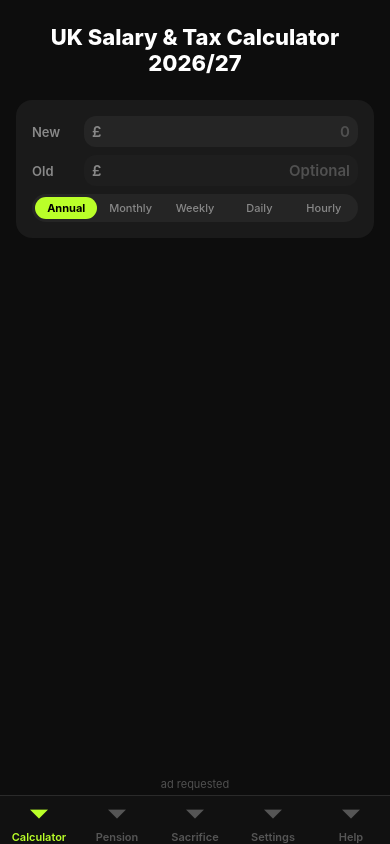
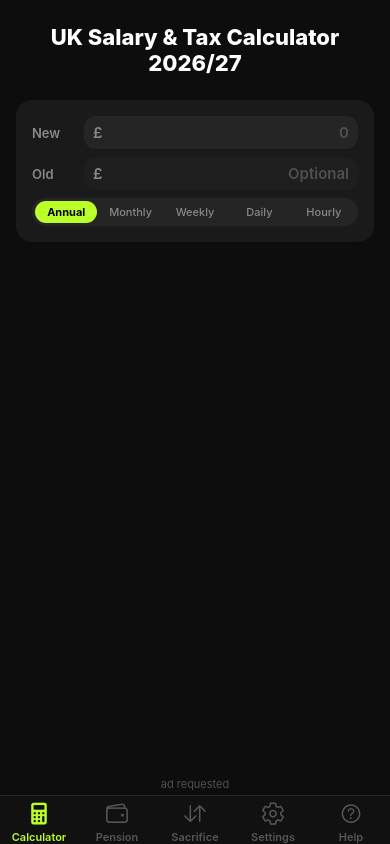
Before and after one commit to lukecode99/uk-salary-tax-calculator, a React Native app: screen / in a window 390 px wide. Built offline with nearby package versions, Linux system fonts and the light colour scheme.

Commit message:
UI polish: real tab-bar icons (Ionicons) + lime focus highlight on all inputs

```diff
--- a/App.tsx
+++ b/App.tsx
@@ -1,6 +1,7 @@
 import React, { useState, useMemo, useEffect } from 'react';
 import { NavigationContainer } from '@react-navigation/native';
 import { createBottomTabNavigator } from '@react-navigation/bottom-tabs';
+import { Ionicons } from '@expo/vector-icons';
 import { mobileAds } from './src/ads';
 import { MainScreen } from './src/screens/MainScreen';
 import { PensionScreen } from './src/screens/PensionScreen';
@@ -58,7 +59,15 @@ export default function App() {
           headerShown: false,
         }}
       >
-        <Tab.Screen name="Calculator" options={{ tabBarLabel: 'Calculator' }}>
+        <Tab.Screen
+          name="Calculator"
+          options={{
+            tabBarLabel: 'Calculator',
+            tabBarIcon: ({ focused, color, size }) => (
+              <Ionicons name={focused ? 'calculator' : 'calculator-outline'} size={size} color={color} />
+            ),
+          }}
+        >
           {() => (
             <MainScreen
               newSalary={newSalary}
@@ -72,7 +81,15 @@ export default function App() {
           )}
         </Tab.Screen>
 
-        <Tab.Screen name="Pension" options={{ tabBarLabel: 'Pension' }}>
+        <Tab.Screen
+          name="Pension"
+          options={{
+            tabBarLabel: 'Pension',
+            tabBarIcon: ({ focused, color, size }) => (
+              <Ionicons name={focused ? 'wallet' : 'wallet-outline'} size={size} color={color} />
+            ),
+          }}
+        >
           {() => (
             <PensionScreen
               annualSalary={annualSalary}
@@ -82,7 +99,15 @@ export default function App() {
           )}
         </Tab.Screen>
 
-        <Tab.Screen name="Sacrifice" options={{ tabBarLabel: 'Sacrifice' }}>
+        <Tab.Screen
+          name="Sacrifice"
+          options={{
+            tabBarLabel: 'Sacrifice',
+            tabBarIcon: ({ focused, color, size }) => (
+              <Ionicons name={focused ? 'swap-vertical' : 'swap-vertical-outline'} size={size} color={color} />
+            ),
+          }}
+        >
           {() => (
             <SalaryScrificeScreen
               annualSalary={annualSalary}
@@ -92,11 +117,27 @@ export default function App() {
           )}
         </Tab.Screen>
 
-        <Tab.Screen name="Settings" options={{ tabBarLabel: 'Settings' }}>
+        <Tab.Screen
+          name="Settings"
+          options={{
+            tabBarLabel: 'Settings',
+            tabBarIcon: ({ focused, color, size }) => (
+              <Ionicons name={focused ? 'settings' : 'settings-outline'} size={size} color={color} />
+            ),
+          }}
+        >
           {() => <SettingsScreen settings={settings} onChange={setSettings} />}
         </Tab.Screen>
 
-        <Tab.Screen name="Help" options={{ tabBarLabel: 'Help' }}>
+        <Tab.Screen
+          name="Help"
+          options={{
+            tabBarLabel: 'Help',
+            tabBarIcon: ({ focused, color, size }) => (
+              <Ionicons name={focused ? 'help-circle' : 'help-circle-outline'} size={size} color={color} />
+            ),
+          }}
+        >
           {() => <HelpScreen taxYear={settings.taxYear} />}
         </Tab.Screen>
       </Tab.Navigator>
--- a/src/screens/MainScreen.tsx
+++ b/src/screens/MainScreen.tsx
@@ -44,6 +44,7 @@ export function MainScreen({
   inputPeriod, setInputPeriod, settings,
 }: Props) {
   const [resultPeriod, setResultPeriod] = React.useState<Period>('monthly');
+  const [focusedField, setFocusedField] = React.useState<string | null>(null);
   const [adStatus, setAdStatus] = React.useState('requested');
   const [showPension, setShowPension] = React.useState(false);
   const [showEmployer, setShowEmployer] = React.useState(false);
@@ -197,7 +198,7 @@ export function MainScreen({
           <View style={styles.card}>
             <View style={styles.inputRow}>
               <Text style={styles.inputLabel} numberOfLines={1}>New</Text>
-              <View style={styles.inputWrapper}>
+              <View style={[styles.inputWrapper, focusedField === 'new' && styles.inputWrapperFocused]}>
                 <Text style={styles.currencyPrefix}>£</Text>
                 <TextInput
                   style={styles.input}
@@ -205,6 +206,8 @@ export function MainScreen({
                   placeholder="0"
                   placeholderTextColor={colors.textMuted}
                   value={newSalary}
+                  onFocus={() => setFocusedField('new')}
+                  onBlur={() => setFocusedField(null)}
                   onChangeText={(t) => {
                     const raw = t.replace(/[^0-9.]/g, '');
                     const [int, dec] = raw.split('.');
@@ -216,7 +219,7 @@ export function MainScreen({
             </View>
             <View style={styles.inputRow}>
               <Text style={styles.inputLabel} numberOfLines={1}>Old</Text>
-              <View style={[styles.inputWrapper, styles.inputWrapperAlt]}>
+              <View style={[styles.inputWrapper, styles.inputWrapperAlt, focusedField === 'old' && styles.inputWrapperFocused]}>
                 <Text style={styles.currencyPrefix}>£</Text>
                 <TextInput
                   style={styles.input}
@@ -224,6 +227,8 @@ export function MainScreen({
                   placeholder="Optional"
                   placeholderTextColor={colors.textMuted}
                   value={oldSalary}
+                  onFocus={() => setFocusedField('old')}
+                  onBlur={() => setFocusedField(null)}
                   onChangeText={(t) => {
                     const raw = t.replace(/[^0-9.]/g, '');
                     const [int, dec] = raw.split('.');
@@ -431,12 +436,18 @@ const styles = StyleSheet.create({
     alignItems: 'center',
     backgroundColor: colors.inputBg,
     borderRadius: radius.md,
+    borderWidth: 1.5,
+    borderColor: 'transparent',
     paddingHorizontal: spacing.sm,
     paddingVertical: spacing.xs + 2,
     minWidth: 0,
   },
   inputWrapperAlt: {
     backgroundColor: '#1E1E1E',
+  },
+  inputWrapperFocused: {
+    borderColor: colors.primary,
+    backgroundColor: colors.primaryMuted,
   },
   currencyPrefix: {
     color: colors.textSecondary,
--- a/src/screens/PensionScreen.tsx
+++ b/src/screens/PensionScreen.tsx
@@ -51,13 +51,15 @@ function ValueInput({
   mode: PensionMode; value: number; onChange: (v: number) => void;
 }) {
   const [text, setText] = React.useState(String(value));
+  const [focused, setFocused] = React.useState(false);
   return (
     <TextInput
-      style={styles.valInput}
+      style={[styles.valInput, focused && styles.valInputFocused]}
       keyboardType="decimal-pad"
       value={text}
       onChangeText={(t) => { setText(t); const n = parseFloat(t); if (!isNaN(n) && n >= 0) onChange(n); }}
-      onBlur={() => setText(String(value))}
+      onFocus={() => setFocused(true)}
+      onBlur={() => { setFocused(false); setText(String(value)); }}
     />
   );
 }
@@ -310,11 +312,17 @@ const styles = StyleSheet.create({
     backgroundColor: colors.inputBg,
     color: colors.inputText,
     borderRadius: radius.sm,
+    borderWidth: 1.5,
+    borderColor: 'transparent',
     paddingHorizontal: spacing.sm,
     paddingVertical: spacing.xs + 2,
     fontSize: font.sizes.md,
     fontWeight: '600',
     textAlign: 'right',
+  },
+  valInputFocused: {
+    borderColor: colors.primary,
+    backgroundColor: colors.primaryMuted,
   },
   resolvedAmount: {
     fontSize: font.sizes.sm,
--- a/src/screens/SalaryScrificeScreen.tsx
+++ b/src/screens/SalaryScrificeScreen.tsx
@@ -50,15 +50,29 @@ const tog = StyleSheet.create({
 
 function NumInput({ value, onChange, placeholder }: { value: number; onChange: (v: number) => void; placeholder?: string }) {
   const [text, setText] = React.useState(value > 0 ? String(value) : '');
+  const [focused, setFocused] = React.useState(false);
   return (
     <TextInput
-      style={styles.valInput}
+      style={[styles.valInput, focused && styles.valInputFocused]}
       keyboardType="decimal-pad"
       value={text}
       placeholder={placeholder ?? '0'}
       placeholderTextColor={colors.textMuted}
       onChangeText={(t) => { setText(t); const n = parseFloat(t); if (!isNaN(n) && n >= 0) onChange(n); }}
-      onBlur={() => setText(value > 0 ? String(value) : '')}
+      onFocus={() => setFocused(true)}
+      onBlur={() => { setFocused(false); setText(value > 0 ? String(value) : ''); }}
+    />
+  );
+}
+
+function FocusInput({ style, onFocus, onBlur, ...rest }: React.ComponentProps<typeof TextInput>) {
+  const [focused, setFocused] = React.useState(false);
+  return (
+    <TextInput
+      {...rest}
+      style={[style, focused && styles.valInputFocused]}
+      onFocus={(e) => { setFocused(true); onFocus?.(e); }}
+      onBlur={(e) => { setFocused(false); onBlur?.(e); }}
     />
   );
 }
@@ -155,7 +169,7 @@ function CarSection({ car, annualSalary, onUpdate }: CarSectionProps) {
           <View style={styles.inputGroup}>
             <Text style={styles.inputLabel}>CO2 emissions (g/km) — auto-sets BiK rate</Text>
             <View style={styles.inputRow}>
-              <TextInput
+              <FocusInput
                 style={[styles.valInput, { flex: 1 }]}
                 keyboardType="decimal-pad"
                 value={co2Text}
@@ -165,7 +179,7 @@ function CarSection({ car, annualSalary, onUpdate }: CarSectionProps) {
               />
               <Text style={styles.resolvedAmount}>BiK rate</Text>
               <View style={styles.bikRateBox}>
-                <TextInput
+                <FocusInput
                   style={styles.bikRateInput}
                   keyboardType="decimal-pad"
                   value={car.bikRate > 0 ? String(car.bikRate) : ''}
@@ -310,6 +324,8 @@ const styles = StyleSheet.create({
     backgroundColor: colors.inputBg,
     color: colors.inputText,
     borderRadius: radius.sm,
+    borderWidth: 1.5,
+    borderColor: 'transparent',
     paddingHorizontal: spacing.sm,
     paddingVertical: spacing.xs + 2,
     fontSize: font.sizes.md,
@@ -317,12 +333,18 @@ const styles = StyleSheet.create({
     textAlign: 'right',
     minWidth: 80,
   },
+  valInputFocused: {
+    borderColor: colors.primary,
+    backgroundColor: colors.primaryMuted,
+  },
   resolvedAmount: { fontSize: font.sizes.sm, color: colors.textSecondary, minWidth: 60, textAlign: 'right' },
   bikRateBox: { flexDirection: 'row', alignItems: 'center', gap: 4 },
   bikRateInput: {
     backgroundColor: colors.inputBg,
     color: colors.inputText,
     borderRadius: radius.sm,
+    borderWidth: 1.5,
+    borderColor: 'transparent',
     paddingHorizontal: spacing.sm,
     paddingVertical: spacing.xs + 2,
     fontSize: font.sizes.md,
--- a/src/screens/SettingsScreen.tsx
+++ b/src/screens/SettingsScreen.tsx
@@ -77,14 +77,16 @@ function NumericInput({
   value: number; onChange: (v: number) => void; suffix?: string;
 }) {
   const [text, setText] = React.useState(String(value));
+  const [focused, setFocused] = React.useState(false);
   return (
     <View style={styles.numRow}>
       <TextInput
-        style={styles.numInput}
+        style={[styles.numInput, focused && styles.numInputFocused]}
         keyboardType="decimal-pad"
         value={text}
         onChangeText={(t) => { setText(t); const n = parseFloat(t); if (!isNaN(n)) onChange(n); }}
-        onBlur={() => setText(String(value))}
+        onFocus={() => setFocused(true)}
+        onBlur={() => { setFocused(false); setText(String(value)); }}
       />
       {suffix && <Text style={styles.suffix}>{suffix}</Text>}
     </View>
@@ -219,12 +221,18 @@ const styles = StyleSheet.create({
     backgroundColor: colors.inputBg,
     color: colors.inputText,
     borderRadius: radius.sm,
+    borderWidth: 1.5,
+    borderColor: 'transparent',
     paddingHorizontal: spacing.sm,
     paddingVertical: spacing.xs,
     fontSize: font.sizes.md,
     fontWeight: '600',
     textAlign: 'right',
     minWidth: 72,
+  },
+  numInputFocused: {
+    borderColor: colors.primary,
+    backgroundColor: colors.primaryMuted,
   },
   suffix: { color: colors.textSecondary, fontSize: font.sizes.md, marginLeft: spacing.xs },
   note: {
```
